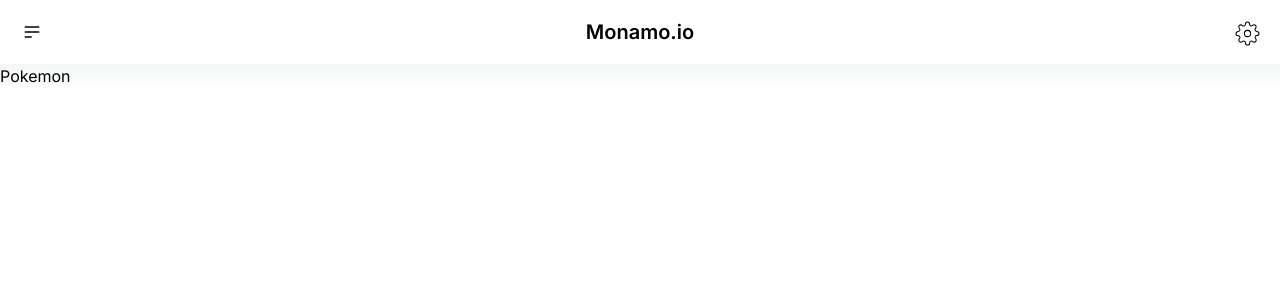
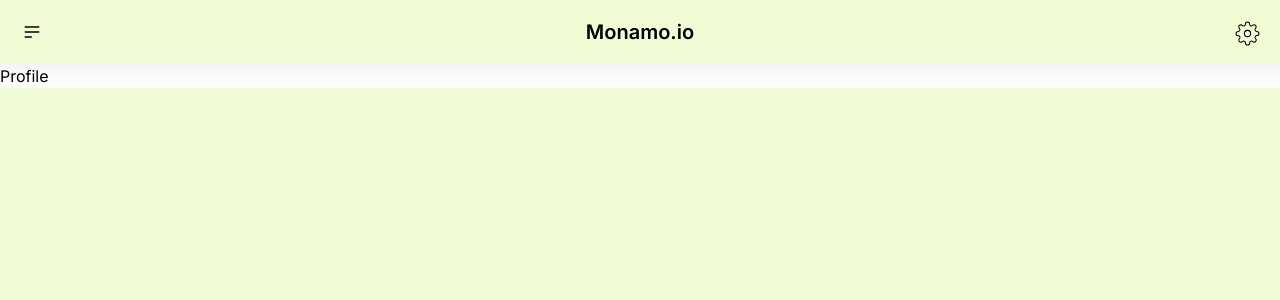
Before and after one commit to ahb62/Monamo-Dashboard, a Next.js app: page /dashboard/profile in a window 1280 px wide. Shown: the top 300 px of the page. Built offline with nearby package versions, Linux system fonts and the light colour scheme.

Commit message:
customizing daisyUI, adding profile page, footer

```diff
--- a/app/dashboard/page.tsx
+++ b/app/dashboard/page.tsx
@@ -2,6 +2,7 @@
 import React, { useState, useEffect } from 'react';
 import {useRouter} from 'next/navigation';
 import HeroSection from '@/components/dashboard/HeroSection';
+
 
 const DashboardPage: React.FC = () => {
   const [token, setToken] = useState("");
@@ -46,6 +47,7 @@
 
           <HeroSection />
 
+
       </div>
       : <div>Not Logged</div> }
 
--- /dev/null
+++ b/app/dashboard/profile/page.tsx
@@ -0,0 +1,8 @@
+import React from 'react'
+
+const Profile = () => {
+  return (
+    <div>Profile</div>
+  )
+}
+export default Profile;
--- a/app/page.tsx
+++ b/app/page.tsx
@@ -1,12 +1,13 @@
 import Image from 'next/image'
 
 import LoginSection from '@/components/LoginSection';
-
+import Footer from '@/components/Footer';
 const Page: any = () => {
   return(
     <div>
 
       <LoginSection />
+      <Footer />
     </div>
   )
 }
--- /dev/null
+++ b/components/Footer.tsx
@@ -0,0 +1,20 @@
+import React from 'react'
+
+const Footer = () => {
+  return (
+    <footer className="footer items-center p-4 bg-neutral text-neutral-content">
+  <div className="items-center grid-flow-col">
+    <svg width="36" height="36" viewBox="0 0 24 24" xmlns="http://www.w3.org/2000/svg" fillRule="evenodd" clip-rule="evenodd" className="fill-current"><path d="M22.672 15.226l-2.432.811.841 2.515c.33 1.019-.209 2.127-1.23 2.456-1.15.325-2.148-.321-2.463-1.226l-.84-2.518-5.013 1.677.84 2.517c.391 1.203-.434 2.542-1.831 2.542-.88 0-1.601-.564-1.86-1.314l-.842-2.516-2.431.809c-1.135.328-2.145-.317-2.463-1.229-.329-1.018.211-2.127 1.231-2.456l2.432-.809-1.621-4.823-2.432.808c-1.355.384-2.558-.59-2.558-1.839 0-.817.509-1.582 1.327-1.846l2.433-.809-.842-2.515c-.33-1.02.211-2.129 1.232-2.458 1.02-.329 2.13.209 2.461 1.229l.842 2.515 5.011-1.677-.839-2.517c-.403-1.238.484-2.553 1.843-2.553.819 0 1.585.509 1.85 1.326l.841 2.517 2.431-.81c1.02-.33 2.131.211 2.461 1.229.332 1.018-.21 2.126-1.23 2.456l-2.433.809 1.622 4.823 2.433-.809c1.242-.401 2.557.484 2.557 1.838 0 .819-.51 1.583-1.328 1.847m-8.992-6.428l-5.01 1.675 1.619 4.828 5.011-1.674-1.62-4.829z"></path></svg>
+    <p>Copyright © 2023 - All right reserved</p>
+  </div>
+  <div className="grid-flow-col gap-4 md:place-self-center md:justify-self-end">
+    <a><svg xmlns="http://www.w3.org/2000/svg" width="24" height="24" viewBox="0 0 24 24" className="fill-current"><path d="M24 4.557c-.883.392-1.832.656-2.828.775 1.017-.609 1.798-1.574 2.165-2.724-.951.564-2.005.974-3.127 1.195-.897-.957-2.178-1.555-3.594-1.555-3.179 0-5.515 2.966-4.797 6.045-4.091-.205-7.719-2.165-10.148-5.144-1.29 2.213-.669 5.108 1.523 6.574-.806-.026-1.566-.247-2.229-.616-.054 2.281 1.581 4.415 3.949 4.89-.693.188-1.452.232-2.224.084.626 1.956 2.444 3.379 4.6 3.419-2.07 1.623-4.678 2.348-7.29 2.04 2.179 1.397 4.768 2.212 7.548 2.212 9.142 0 14.307-7.721 13.995-14.646.962-.695 1.797-1.562 2.457-2.549z"></path></svg>
+    </a>
+    <a><svg xmlns="http://www.w3.org/2000/svg" width="24" height="24" viewBox="0 0 24 24" className="fill-current"><path d="M19.615 3.184c-3.604-.246-11.631-.245-15.23 0-3.897.266-4.356 2.62-4.385 8.816.029 6.185.484 8.549 4.385 8.816 3.6.245 11.626.246 15.23 0 3.897-.266 4.356-2.62 4.385-8.816-.029-6.185-.484-8.549-4.385-8.816zm-10.615 12.816v-8l8 3.993-8 4.007z"></path></svg></a>
+    <a><svg xmlns="http://www.w3.org/2000/svg" width="24" height="24" viewBox="0 0 24 24" className="fill-current"><path d="M9 8h-3v4h3v12h5v-12h3.642l.358-4h-4v-1.667c0-.955.192-1.333 1.115-1.333h2.885v-5h-3.808c-3.596 0-5.192 1.583-5.192 4.615v3.385z"></path></svg></a>
+  </div>
+</footer>
+  )
+}
+
+export default Footer
--- a/tailwind.config.js
+++ b/tailwind.config.js
@@ -14,6 +14,42 @@
       },
     },
   },
+  daisyui: {
+    themes: [
+      {
+        mytheme: {
+
+"primary": "#FFDE00",
+
+"primary-focus": "#D5A100",
+
+"secondary": "#855ac9",
+
+"secondary-focus": "#D5A100",
+
+"accent": "#E54222",
+
+"accent-focus": "#E54222",
+
+"neutral": "#0C3348",
+
+"base-100": "#EFFCD5",
+
+"base-200": "#D5F0C4",
+
+"base-300": "#B9E2B4",
+
+"info": "#5EBDFC",
+
+"success": "#37796C",
+
+"warning": "#FB1B1B",
+
+"error": "#DFDFDF",
+        },
+      },
+    ],
+  },
   plugins: [
     require("daisyui"),
     require('@tailwindcss/forms'),
```
